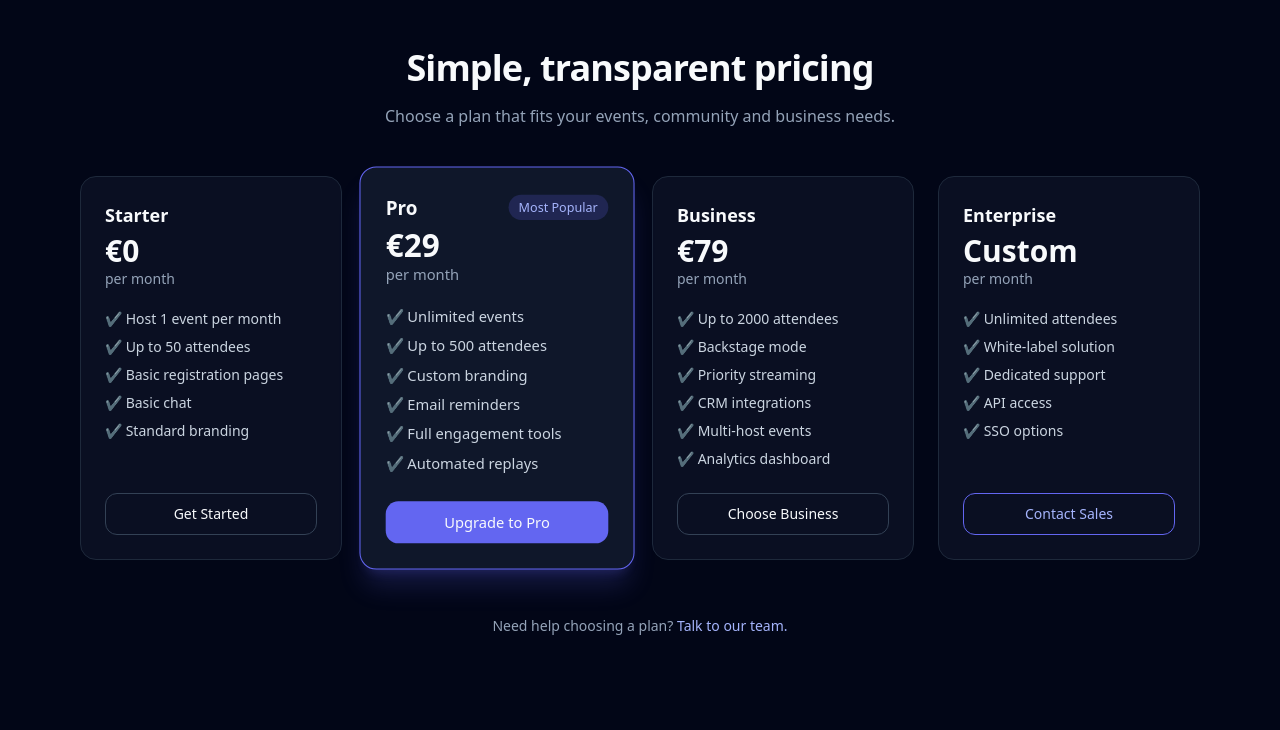
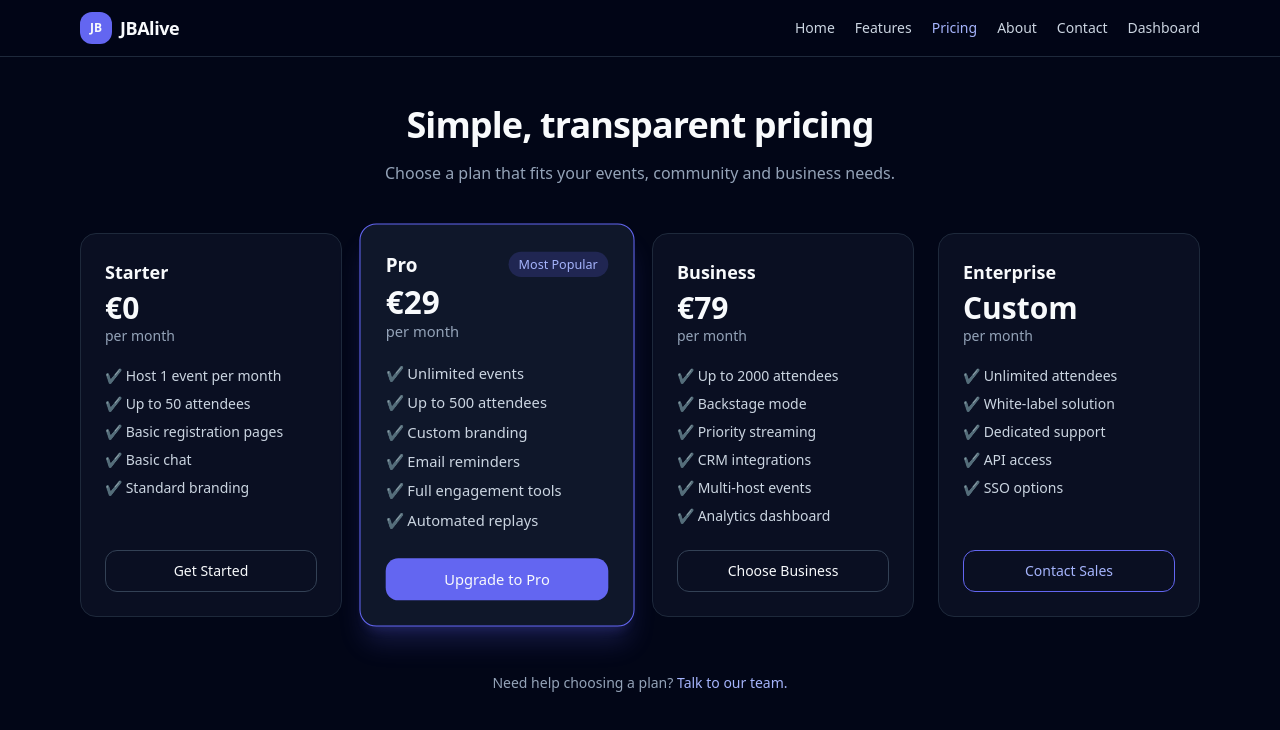
Before and after one commit to jbali-dot/jbalive-client, a React (Vite) app: page /pricing in a window 1280 px wide. Shown: the top 730 px of the page. Built offline with nearby package versions, Linux system fonts and the light colour scheme.

Commit message:
Add header and nav to Pricing page

```diff
--- a/src/pages/Pricing.jsx
+++ b/src/pages/Pricing.jsx
@@ -3,7 +3,50 @@ import { Link } from "react-router-dom";
 
 const Pricing = () => {
   return (
-    <div className="min-h-screen bg-slate-950 text-slate-50">
+    <div className="min-h-screen bg-slate-950 text-slate-50 flex flex-col">
+      {/* Header */}
+      <header className="border-b border-slate-800 bg-slate-950/80 backdrop-blur">
+        <div className="mx-auto flex max-w-6xl items-center justify-between px-4 py-3">
+          <Link to="/" className="flex items-center gap-2">
+            <div className="flex h-8 w-8 items-center justify-center rounded-xl bg-indigo-500 text-xs font-bold">
+              JB
+            </div>
+            <span className="text-lg font-semibold tracking-tight">
+              JBAlive
+            </span>
+          </Link>
+          <nav className="hidden md:flex items-center gap-5 text-sm">
+            <Link to="/" className="text-slate-300 hover:text-indigo-300">
+              Home
+            </Link>
+            <Link
+              to="/features"
+              className="text-slate-300 hover:text-indigo-300"
+            >
+              Features
+            </Link>
+            <span className="text-indigo-300">Pricing</span>
+            <Link to="/about" className="text-slate-300 hover:text-indigo-300">
+              About
+            </Link>
+            <Link
+              to="/contact"
+              className="text-slate-300 hover:text-indigo-300"
+            >
+              Contact
+            </Link>
+            <Link
+              to="/dashboard"
+              className="text-slate-300 hover:text-indigo-300"
+            >
+              Dashboard
+            </Link>
+          </nav>
+        </div>
+      </header>
+
+      {/* Main content */}
+      <main className="flex-1">
         <div className="mx-auto max-w-6xl px-4 py-12">
           {/* Page Header */}
           <div className="text-center space-y-4 mb-12">
@@ -17,7 +60,6 @@ const Pricing = () => {
 
           {/* Pricing Grid */}
           <div className="grid gap-6 md:grid-cols-4">
-
             {/* Starter */}
             <div className="rounded-2xl border border-slate-800 bg-slate-900/60 p-6 flex flex-col">
               <h3 className="text-lg font-semibold">Starter</h3>
@@ -128,6 +170,7 @@ const Pricing = () => {
             </p>
           </div>
         </div>
+      </main>
     </div>
   );
 };
```
Lines whose indentation alone changed are shown as unchanged.
